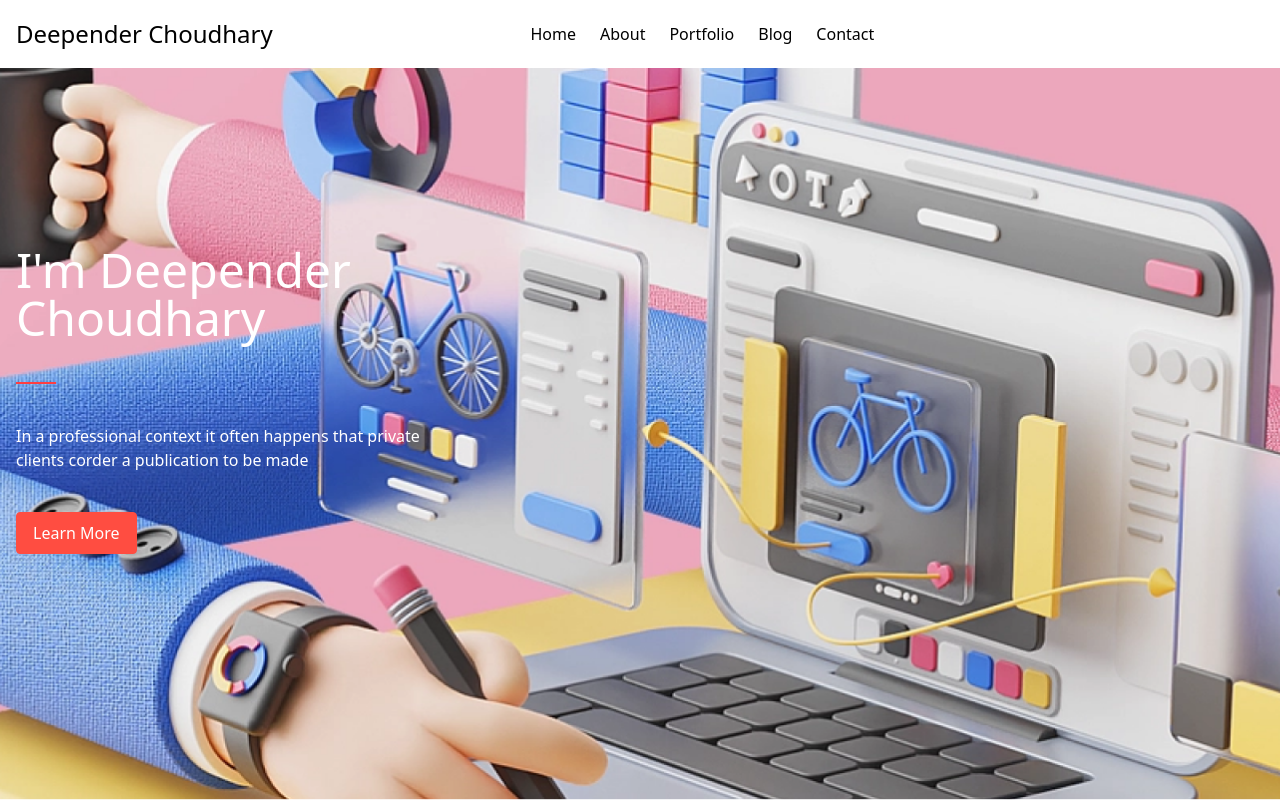
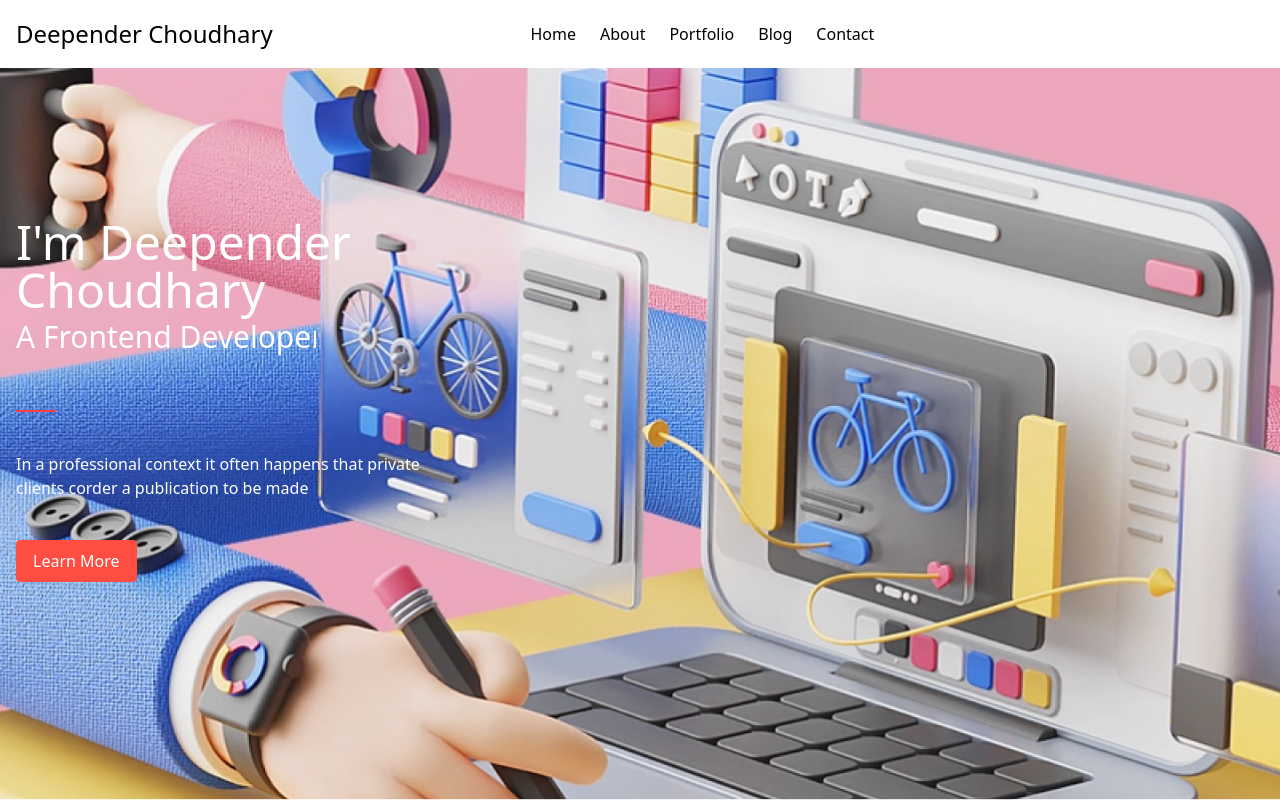
Before and after one commit to deepnder/portfolio-with-tailwindcss-and-nextjs, a Next.js app: page / in a window 1280 px wide. Shown: the top 802 px of the page. Built offline with nearby package versions, Linux system fonts and the light colour scheme.

Commit message:
first commit

```diff
--- a/components/Hero.js
+++ b/components/Hero.js
@@ -8,20 +8,7 @@ export default function Hero() {
   <div className="max-w-[450px] text-white flex flex-col gap-[40px]">
     <div className="">
       <h1 className='text-5xl'>I'm Deepender Choudhary</h1>
-      {/* <h4 className='text-2xl'> <Typewriter
-        onInit={(typewriter) => {
-          typewriter.typeString('Hello World!')
-            .callFunction(() => {
-              console.log('String typed out!');
-            })
-            .pauseFor(2500)
-            .deleteAll()
-            .callFunction(() => {
-              console.log('All strings were deleted');
-            })
-            .start();
-        }}
-      /></h4> */}
+      <h1><span class="text_1">A Frontend Developer</span><span class="text_2">I am WeB Designer</span></h1>
     </div>
     <div className="bg-[#ff3d41] h-[2px] w-[40px]"></div>
     <div>
--- a/styles/globals.css
+++ b/styles/globals.css
@@ -10,3 +10,61 @@
         @apply outline-[#ff4d41] border-gray-400 border rounded-[5px] px-4 py-2 w-[100%]
     }
 }
+h1 {
+    font-size: 30px;
+  }
+
+  .text_1 {
+    animation: text1;
+  }
+
+  .text_2 {
+    animation: text2;
+  }
+
+  .text_1, .text_2 {
+    overflow: hidden;
+    white-space: nowrap;
+    display: inline-block;
+    position: relative;
+    animation-duration: 20s;
+    animation-timing-function: steps(18, end);
+    animation-iteration-count: infinite;
+  }
+
+  .text_1::after, .text_2::after {
+    content: "|";
+    position: absolute;
+    right: 0;
+    animation: caret infinite;
+    animation-duration: 3s;
+    animation-timing-function: steps(1, end);
+  }
+
+  @keyframes text2 {
+    0%, 50%, 100% {
+      width: 0;
+    }
+
+    60%, 90% {
+      width: 9em;
+    }
+  }
+
+  @keyframes text1 {
+    0%, 50%, 100% {
+      width: 0;
+    }
+    10%, 40% {
+      width: 10em;
+    }
+  }
+
+  @keyframes caret {
+    0%, 100% {
+      opacity: 0;
+    }
+    50% {
+      opacity: 1;
+    }
+  }
```
